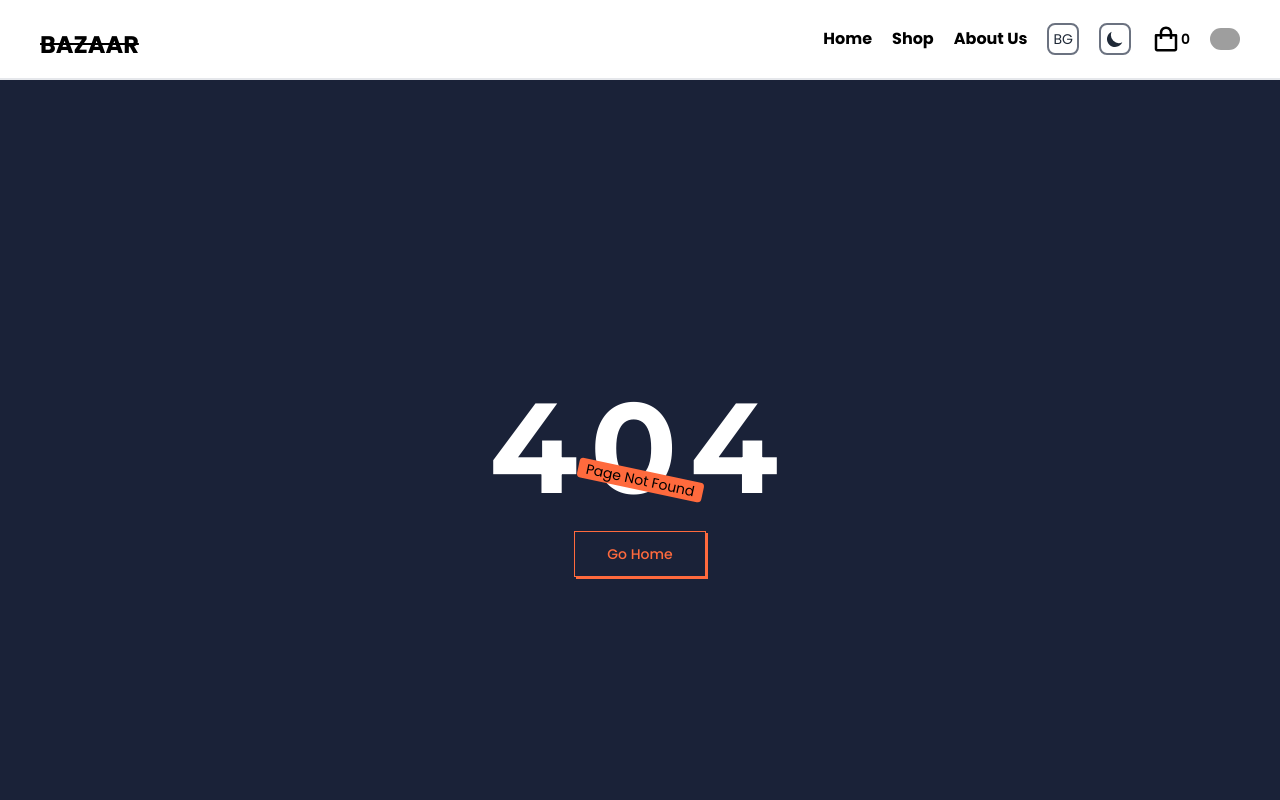
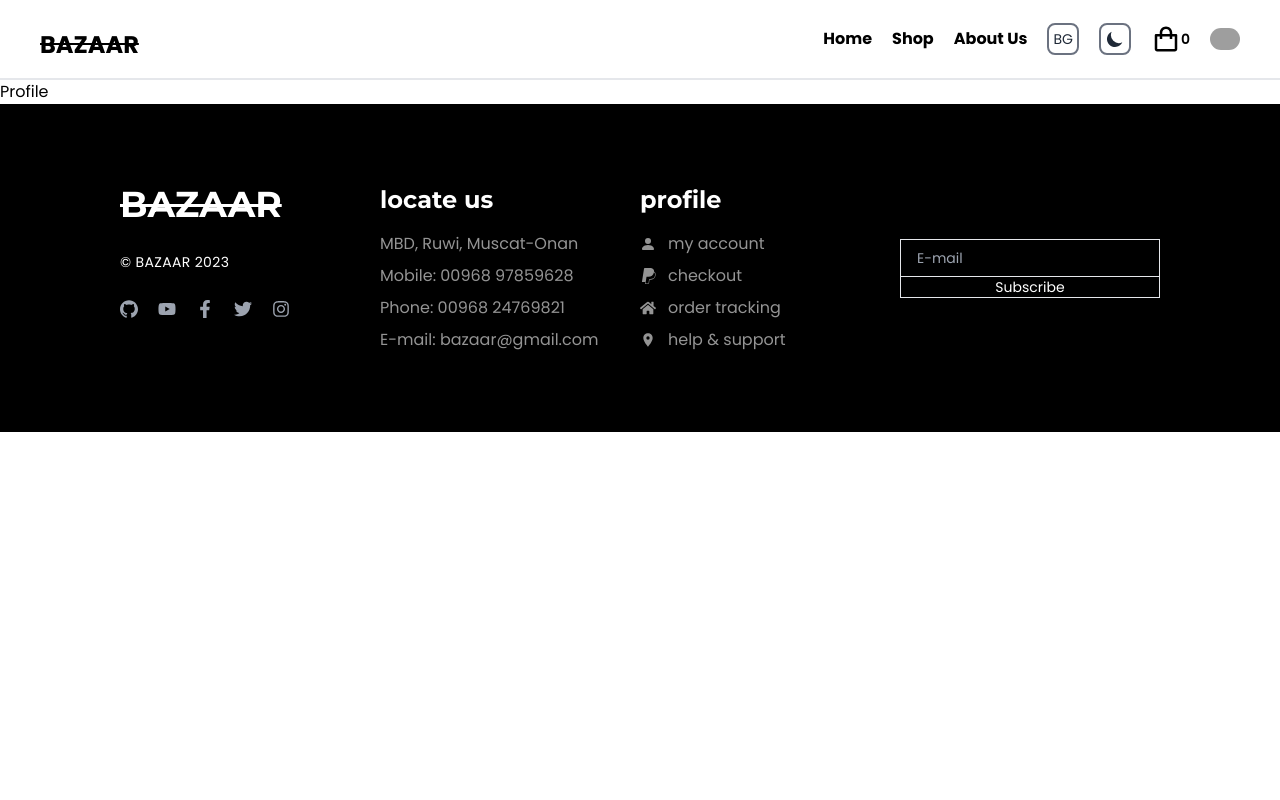
Before and after one commit to Wickedlolz/bazaar, a React (Create React App) app: page /profile in a window 1280 px wide. Shown: the top 800 px of the page. Built offline with nearby package versions, Linux system fonts and the light colour scheme; no server answers; the database is empty; grey boxes are pictures that could not be loaded.

Commit message:
add profile page

```diff
--- /dev/null
+++ b/src/pages/Profile.tsx
@@ -0,0 +1,5 @@
+const Profile = () => {
+    return <div>Profile</div>;
+};
+
+export default Profile;
--- a/src/routes/AppRoutes.tsx
+++ b/src/routes/AppRoutes.tsx
@@ -11,6 +11,7 @@
 import Cart from '../pages/Cart';
 import Shop from '../pages/Shop';
 import NotFound from '../pages/NotFound';
+import Profile from '../pages/Profile';
 
 const router = createBrowserRouter(
     createRoutesFromElements(
@@ -19,6 +20,7 @@
             <Route path="/product/:id" element={<Product />} />
             <Route path="/cart" element={<Cart />} />
             <Route path="/shop" element={<Shop />} />
+            <Route path="/profile" element={<Profile />} />
             <Route path="*" element={<NotFound />} />
         </Route>
     )
```
